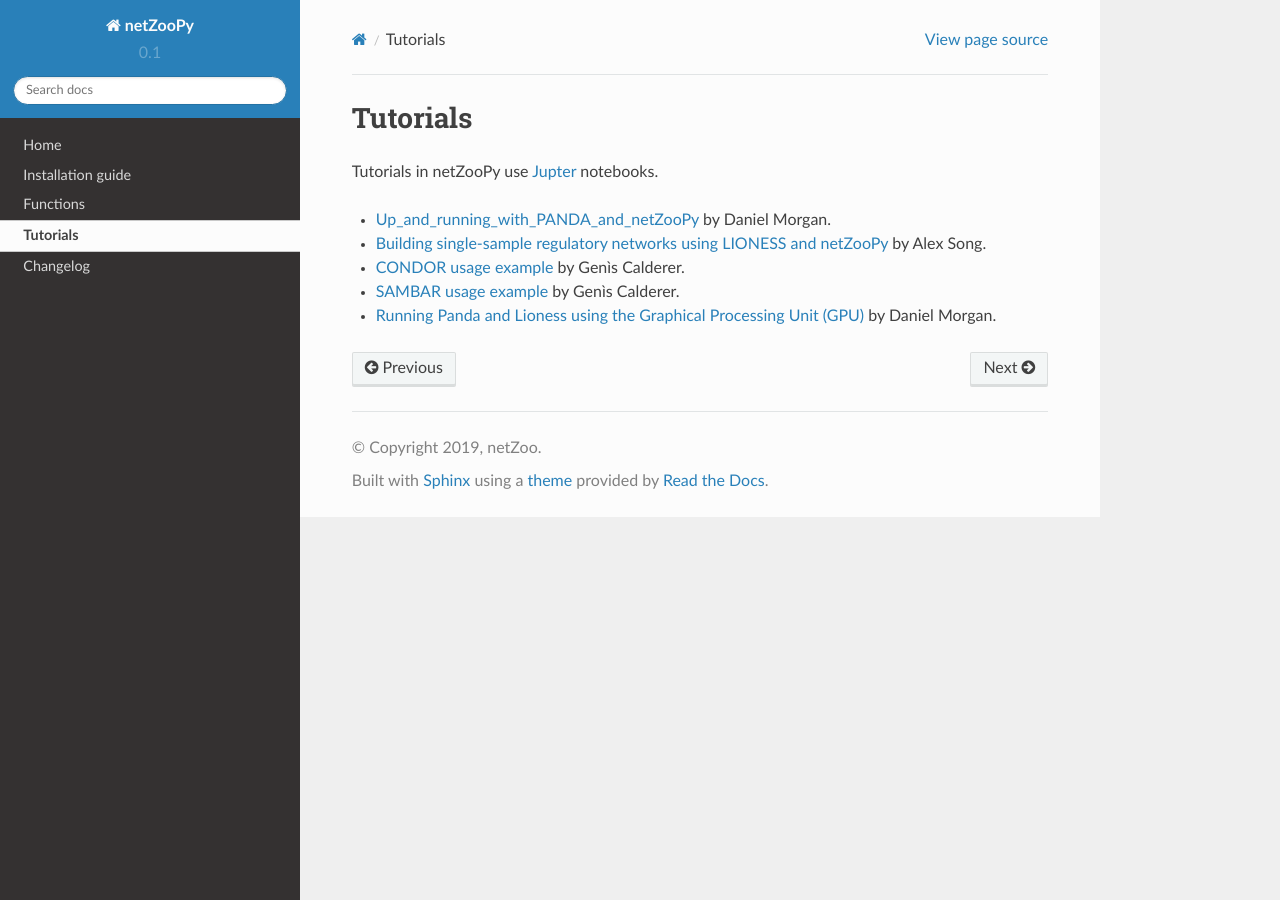
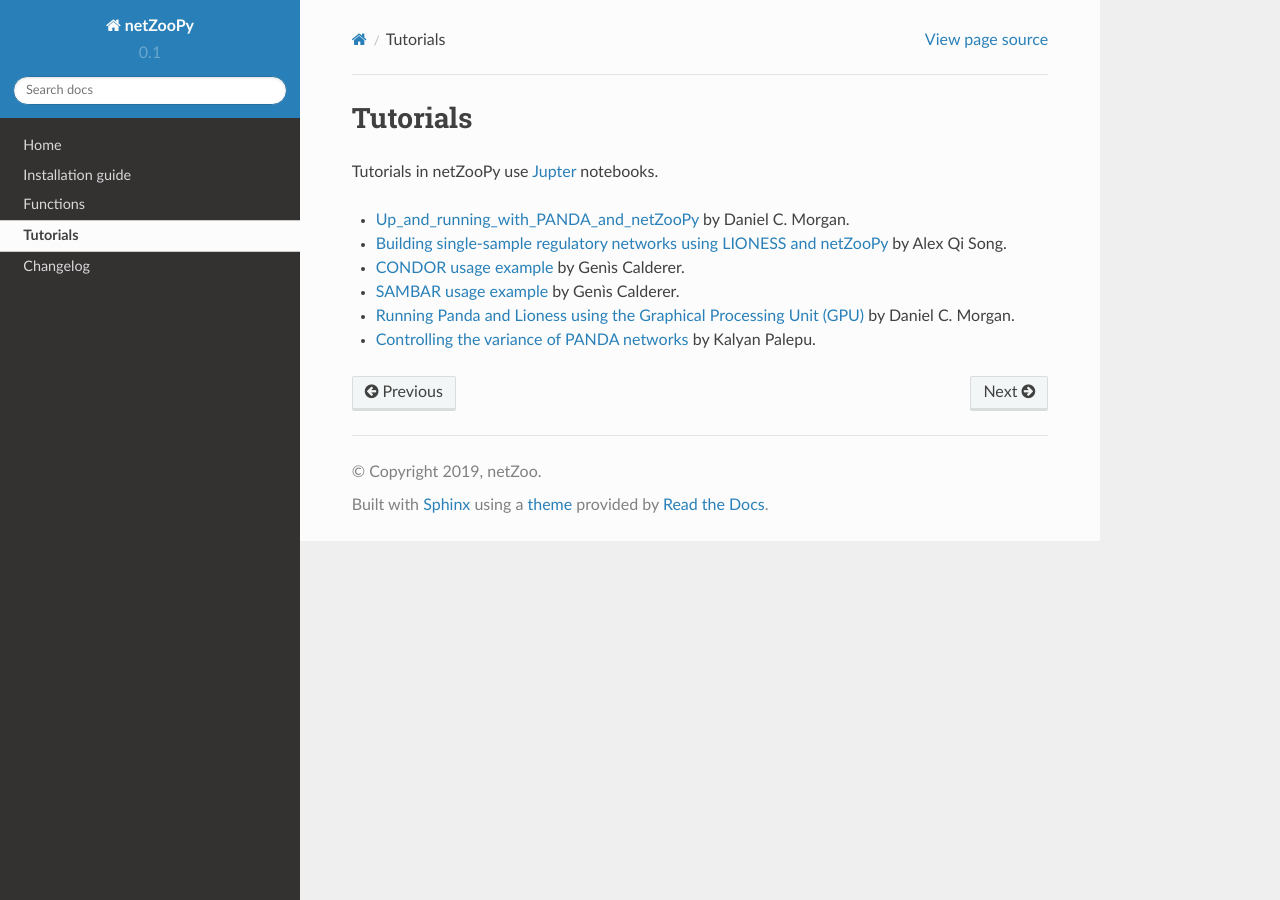
Before and after one commit to netZoo/netZooPy, a Sphinx documentation site: the page built from docs/tutos/index.md, in a window 1280 px wide. Built offline with Sphinx 7.4.7 and the Read the Docs theme 2.0.0, drawn with Linux system fonts in a browser that asks for light colours.

Commit message:
update docs

```diff
--- a/docs/tutos/index.md
+++ b/docs/tutos/index.md
@@ -2,12 +2,14 @@
 
 Tutorials in netZooPy use [Jupter](https://jupyter.org/) notebooks.
 
-- [Up_and_running_with_PANDA_and_netZooPy](https://github.com/netZoo/netZooPy/tree/master/tutorials/panda) by Daniel Morgan.
+- [Up_and_running_with_PANDA_and_netZooPy](https://github.com/netZoo/netZooPy/tree/master/tutorials/panda) by Daniel C. Morgan.
 
-- [Building single-sample regulatory networks using LIONESS and netZooPy](https://github.com/netZoo/netZooPy/tree/devel/tutorials/lioness) by Alex Song.
+- [Building single-sample regulatory networks using LIONESS and netZooPy](https://github.com/netZoo/netZooPy/tree/devel/tutorials/lioness) by Alex Qi Song.
 
 - [CONDOR usage example](https://github.com/netZoo/netZooPy/tree/devel/tutorials/condor) by Genìs Calderer.
 
 - [SAMBAR usage example](https://github.com/netZoo/netZooPy/tree/devel/tutorials/sambar) by Genìs Calderer.
 
-- [Running Panda and Lioness using the Graphical Processing Unit (GPU)](https://github.com/netZoo/netZooPy/blob/master/tutorials/gpupanda/gpuPanda_tutorial.ipynb) by Daniel Morgan.
+- [Running Panda and Lioness using the Graphical Processing Unit (GPU)](https://github.com/netZoo/netZooPy/blob/master/tutorials/gpupanda/gpuPanda_tutorial.ipynb) by Daniel C. Morgan.
+
+- [Controlling the variance of PANDA networks](https://github.com/netZoo/netZooPy/tree/master/tutorials/panda) by Kalyan Palepu.
```
Also changed, not shown: 5 other files.
